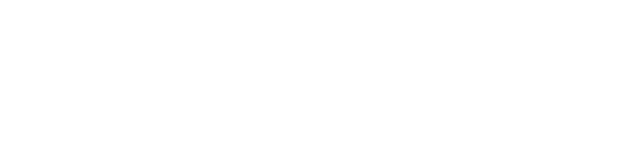
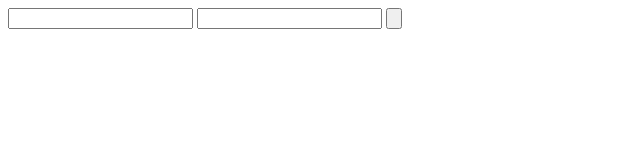
Before and after one commit to CEEMTI-BG-prof-Melissa/aula-04-25-03-diego-jose-silva-laurindo, a plain HTML site: page index.html in a window 1280 px wide. Shown: the whole page, without its empty margins (0-640 px from the left). Drawn offline with Linux system fonts and the light colour scheme.

Commit message:
Update index.html

```diff
--- a/index.html
+++ b/index.html
@@ -3,7 +3,11 @@
         <title>Aula 04</title>
     </head>
     <body>
-
+      <form>
+          <input type="text">
+          <input type="password">
+          <input type="button">
+      </form>
     </body>
 
 </html>
```
